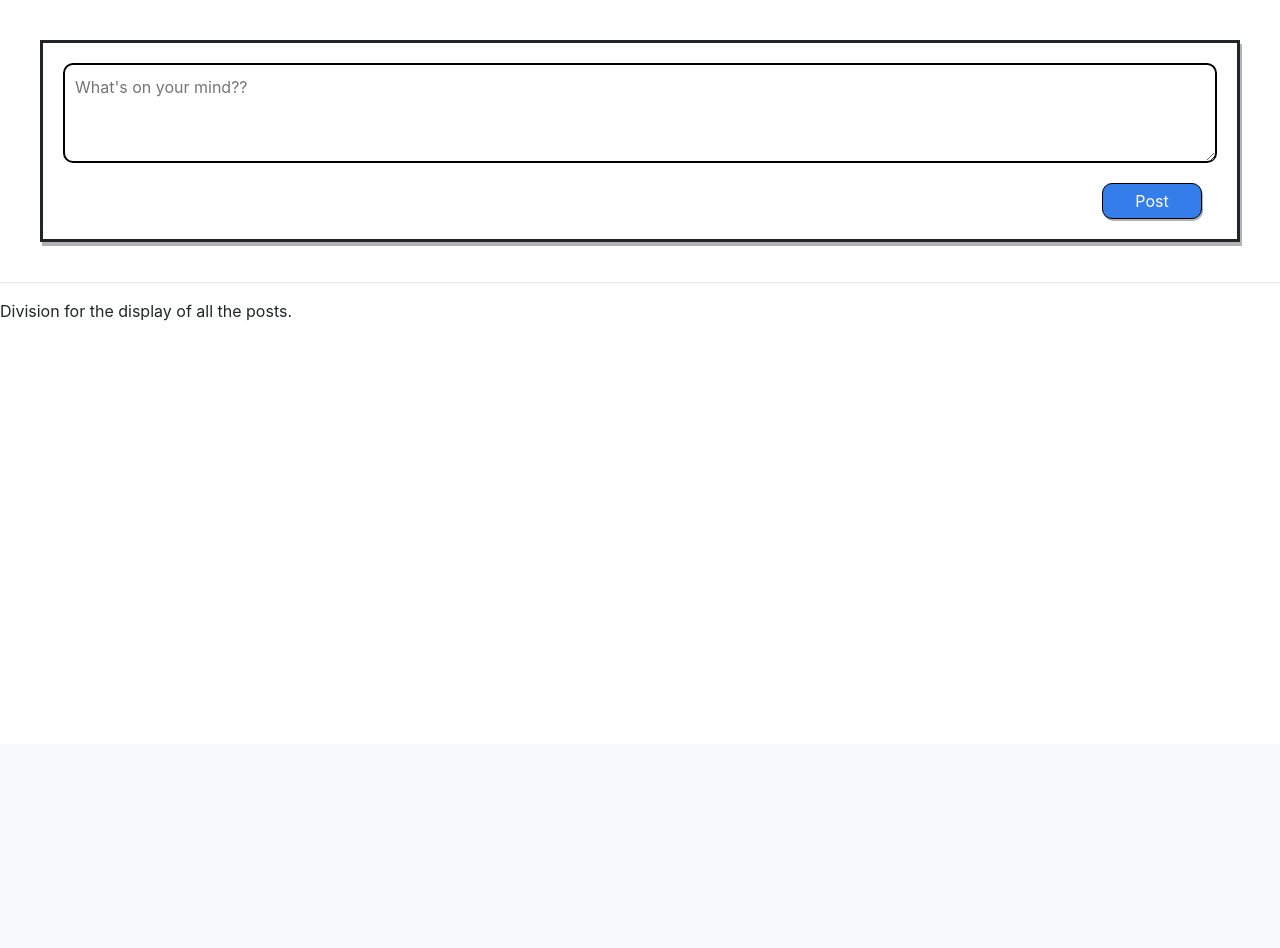
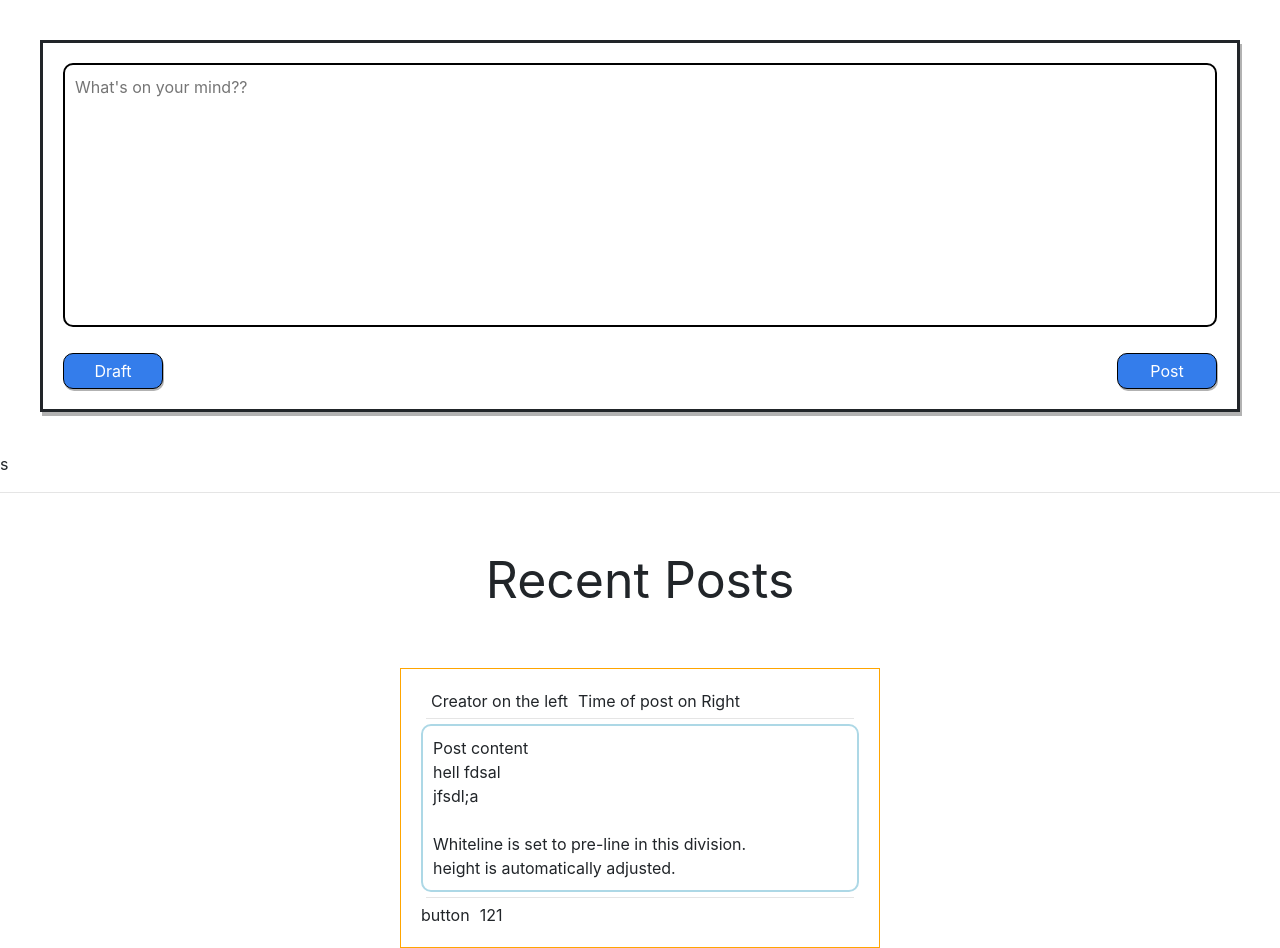
Before and after one commit to jaindinkar/CS50Web-2020-Submissions, a Django app: page / in a window 1280 px wide. Shown: the part 56-1004 px from the top of the page. Before the commit the page ends 377 px from the top, so only its background shows below. Run offline with Django 3.2, Linux system fonts and the light colour scheme; the visitor is signed in with stand-in values (Sample User, id 1); some libraries are stand-ins or nearby versions.

Commit message:
Post functionality Implemented

```diff
--- /dev/null
+++ b/network/forms.py
@@ -0,0 +1,14 @@
+from .models import Post
+
+from django import forms
+from django.forms import Textarea
+
+class NewPostForm(forms.Form):
+	content = forms.CharField(label=False, max_length=1000, required=True, widget=forms.Textarea(
+
+		attrs={
+			'class': 'post-textarea',
+			'placeholder': 'What\'s on your mind??'
+		}
+
+	))
--- a/network/static/network/styles.css
+++ b/network/static/network/styles.css
@@ -1,11 +1,11 @@
 
-/*-----------------
-Css for index.html
--------------------*/
+/*-----------------------------------------
+Css for New post division in  index.html
+--------------------------------------------*/
 
 .new-post-main-div {
 	border-style: solid;
-  min-height: 170px;
+/*   min-height: 170px; */
 	margin: 40px;
   padding: 10px;
 	box-shadow: 2px 4px rgba(0,0,0,0.3);
@@ -15,7 +15,7 @@ Css for index.html
 
   display: flex;
   flex-direction: column;
-/*   flex-wrap: wrap; */
+  flex-wrap: wrap;
 
 /*   justify-content: center; */
 /*   align-items: flex-start; */
@@ -26,28 +26,40 @@ Css for index.html
 }
 
 .post-area {
+  margin: 10px;
+
+/*   flex-grow: 1; */
+/*   felx-shrink: ; */
+/*   flex-basis: 98%; */
+  flex: 1 1 100%;
+/*   order: 1; */
+/*   align-self: stretch; */
+
+/*   background-color: green; */
+}
+
+.post-textarea {
+
+/*   To remove the resize point from textarea */
+  resize: none;
+
   border-style: solid;
   border-radius: 10px;
   border-width: 2px;
   border-color: black;
 
-  margin: 10px;
   padding: 10px;
-/*   min-width: 500px; */
-/*   width: 98.5%; */
   min-height: 100px;
 
-/*   flex-grow: 1; */
-/*   felx-shrink: ; */
-/*   flex-basis: 98%; */
-  flex: 1 1 98%;
-/*   order: 0; */
-/*   align-self: stretch; */
+/*   Making text area occupy the division properly */
+  width: 100%;
+  -webkit-box-sizing: border-box;
+  box-sizing: border-box;
 
 /*   background-color: yellow; */
 }
 
-.post-area:focus {
+.post-textarea:focus {
   border-style: none;
   border-radius: 10px;
   box-shadow: 2px 4px rgba(0,0,0,0.3);
@@ -73,7 +85,7 @@ Css for index.html
 
 /*   flex-grow: ; */
 /*   felx-shrink: ; */
-/*   flex-basis: ; */
+/*   flex-basis: 1 1 50%; */
 /*   order: ; */
 /*   align-self: ; */
   flex: none;
@@ -101,15 +113,117 @@ Css for index.html
 
 /*   flex-grow: 1; */
 /*   felx-shrink: ; */
-/*   flex-basis: ; */
+/*   flex-basis: 1 1 50%; */
 /*   order: 1; */
 /*   align-self: flex-end; */
 
   flex: none;
   float: right;
-  margin-right: 25px;
 }
 
 .post-button:hover {
   box-shadow: inset 0 1px 2px #ffffff;
 }
+
+
+
+/*-----------------------------------------
+Css for Recent post division in  index.html
+--------------------------------------------*/
+
+.post-tab-heading{
+  text-align: center;
+  font-size: 50px;
+
+  margin: 40px 40px 40px 40px;
+  padding: 10px;
+
+/*   Test */
+/*   background-color: yellow; */
+/*   border-style: solid; */
+
+}
+
+.normal-post-div{
+
+  border-style: solid;
+  border-color: black;
+  border-width: 1px;
+  border-color: orange;
+
+  margin: 10px 400px 0px 400px;
+  padding: 20px;
+
+  display: flex;
+  flex-direction: row;
+  flex-wrap: wrap;
+
+/*   background-color: pink; */
+}
+
+/* .normal-post-div:hover {
+  box-shadow: 2px 4px #2c2c2c;
+  color: white;
+} */
+
+
+.post-creator{
+/*   flex: 1 1 30%; */
+  padding-left: 10px;
+
+/*   background-color: blue; */
+}
+
+.post-time{
+  flex: 1 1 60%;
+/*   text-align: left; */
+/*   align-self: stretch; */
+  padding-left: 10px;
+
+/*   background-color: red; */
+}
+
+.post-content{
+  flex: 1 1 100%;
+
+  border-style: solid;
+  border-width: 2px;
+  border-color: lightblue;
+  border-radius: 10px;
+
+  padding: 10px;
+
+  height: auto;
+
+  /* To render the new line (\n) */
+	white-space: pre-line;
+
+  background-color: white;
+}
+
+.post-like-button{
+/*   flex: 1 1 10%; */
+
+/*   background-color: orange; */
+}
+
+.post-like-button:hover{
+  color: magenta;
+}
+
+.post-likes{
+  flex: 1 1 80%;
+  padding-left: 10px;
+
+/*   background-color: yellow; */
+}
+
+.normal-post-div-divider-1 {
+  flex: 1 1 100%;
+  margin: 5px;
+}
+
+.normal-post-div-divider-2 {
+  flex: 1 1 100%;
+  margin: 5px;
+}
--- a/network/templates/network/index.html
+++ b/network/templates/network/index.html
@@ -4,19 +4,49 @@
 {% block body %}
 
     {% if user.is_authenticated %}
+
 		<div class="new-post-main-div">
-			<textarea name="comment" form="usrform" placeholder="What's on your mind??" class="post-area"></textarea>
+			<form action="{% url 'index' %}" method="post">
+				<div class="post-area">
 
-			<form action="#" class="new-post-form">
-				<!-- <input type="submit" name="Submit" value="Draft" class="draft-button"> -->
+					<!-- <textarea name="comment" placeholder="What's on your mind??" class="post-textarea"></textarea> -->
+					{% csrf_token %}
+					{{ form }}
+
+				</div>
+
+				<input type="submit" name="Submit" value="Draft" class="draft-button">
 				<input type="submit" name="Submit" value="Post" class="post-button">
 			</form>
+		</div>
+s
+		<hr class="post-box-endline">
 
+    {% endif %}
+
+
+	<div class="post-tab-heading">Recent Posts</div>
+
+	<div class="normal-post-div">
+
+		<div class="post-creator"> Creator on the left</div>
+		<div class="post-time">Time of post on Right</div>
+
+		<hr class="normal-post-div-divider-1">
+
+		<div class="post-content">Post content
+		hell fdsal
+		jfsdl;a
+
+		Whiteline is set to pre-line in this division.
+		height is automatically adjusted.
 		</div>
 
-		<hr class="post-box-endline">
-    {% endif %}
+		<hr class="normal-post-div-divider-2">
 
-    <div class="normal-post-div">Division for the display of all the posts.</div>
+		<div class="post-like-button">button</div>
+		<div class="post-likes">121</div>
+
+	</div>
 
 {% endblock %}
--- a/network/views.py
+++ b/network/views.py
@@ -4,11 +4,28 @@ from django.http import HttpResponse, HttpResponseRedirect
 from django.shortcuts import render
 from django.urls import reverse
 
-from .models import User
+from .models import User, Post
+from .forms import NewPostForm
+from django.contrib.auth.decorators import login_required
 
 
 def index(request):
-    return render(request, "network/index.html")
+    if request.method == "POST":
+        form = NewPostForm(request.POST)
+
+        if form.is_valid():
+            post_content = form.cleaned_data["content"]
+
+            newPost = Post(creator=request.user, content=post_content)
+            newPost.save()
+
+            return render(request, "network/index.html", { 'form': NewPostForm() })
+
+        else:
+            return render(request, "network/index.html", { 'form': NewPostForm() })
+
+    else:
+        return render(request, "network/index.html", { 'form': NewPostForm() })
 
 
 def login_view(request):
```
